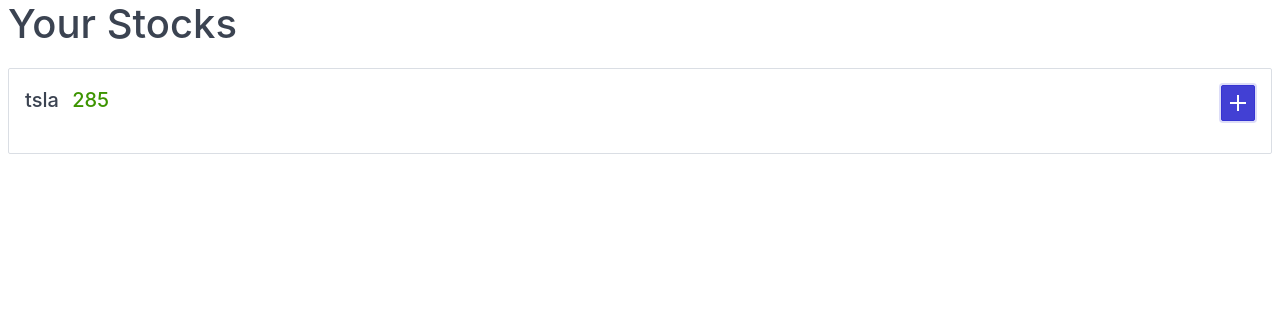
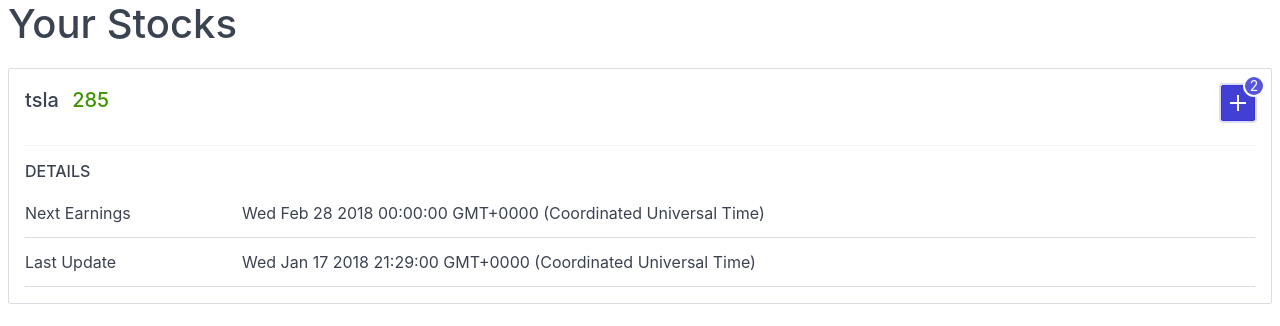
Before and after one commit to angular-empowerment-club/folge-2, an Angular app: page / in a window 1280 px wide. Both pictures are taken after a click on the button 1238 px from the left and 103 px from the top of the page. Shown: the top 326 px of the page. Built offline with nearby package versions, Linux system fonts and the light colour scheme.

Commit message:
stock-details: introduce component

```diff
--- a/src/app/app.component.ts
+++ b/src/app/app.component.ts
@@ -11,8 +11,8 @@
     compony: 'Tesla Inc',
     last: 285,
     details: {
-      updatedOn: new Date(2018, 0, 17, 21, 29),
-      earnings: new Date(2018, 1, 28)
+      lastUpdateOn: new Date(2018, 0, 17, 21, 29),
+      nextEarnings: new Date(2018, 1, 28)
     }
   };
 }
--- a/src/app/app.module.ts
+++ b/src/app/app.module.ts
@@ -5,13 +5,15 @@
 import { AppComponent } from './app.component';
 import { SecretBoxComponent } from './secret-box/secret-box.component';
 import { StockCardComponent } from './stock-card/stock-card.component';
+import { StockDetailsComponent } from './stock-details/stock-details.component';
 
 
 @NgModule({
   declarations: [
     AppComponent,
     SecretBoxComponent,
-    StockCardComponent
+    StockCardComponent,
+    StockDetailsComponent
   ],
   imports: [
     BrowserModule
--- a/src/app/stock-card/stock-card.component.html
+++ b/src/app/stock-card/stock-card.component.html
@@ -1,10 +1,25 @@
 <div class="card">
   <div class="card-header">
-    <button class="btn btn-primary float-right"><i class="icon icon-plus"></i></button>
-    <div class="card-title h5">{{ stockQuote.symbol }} <span class="card-title-addition">{{ stockQuote.last }}</span></div>
-    <div class="card-subtitle text-gray">{{ stockQuote.company }}</div>
+    <button
+      class="btn btn-primary badge float-right"
+      [attr.data-badge]="availableDetails"
+      (click)="toggleDetailsViewVisibility()">
+      <i class="icon icon-plus"></i>
+    </button>
+    <div class="card-title h5">
+      {{ stockQuote.symbol }}
+      <span class="card-title-addition">
+        {{ stockQuote.last }}
+      </span>
+    </div>
+    <div class="card-subtitle text-gray">
+      {{ stockQuote.company }}
+    </div>
   </div>
   <div class="card-body">
-
+    <aec-stock-details
+      [hidden]="isDetailsViewHidden"
+      [stockQuoteDetails]="stockQuote.details">
+    </aec-stock-details>
   </div>
 </div>
--- a/src/app/stock-card/stock-card.component.ts
+++ b/src/app/stock-card/stock-card.component.ts
@@ -6,5 +6,15 @@
   styleUrls: ['./stock-card.component.css']
 })
 export class StockCardComponent {
+  isDetailsViewHidden = true;
+
+  get availableDetails() {
+    return Object.keys(this.stockQuote.details).length;
+  }
+
   @Input() stockQuote;
+
+  toggleDetailsViewVisibility() {
+    this.isDetailsViewHidden = !this.isDetailsViewHidden;
+  }
 }
--- /dev/null
+++ b/src/app/stock-details/stock-details.component.css
@@ -0,0 +1,7 @@
+h6 {
+  padding-top: 8px;
+}
+
+table td {
+  padding-left: 0;
+}
--- /dev/null
+++ b/src/app/stock-details/stock-details.component.html
@@ -0,0 +1,12 @@
+<div class="divider"></div>
+<h6>DETAILS</h6>
+<table class="table">
+  <tr>
+    <td>Next Earnings</td>
+    <td>{{ stockQuoteDetails.nextEarnings }}</td>
+  </tr>
+  <tr>
+    <td>Last Update</td>
+    <td>{{ stockQuoteDetails.lastUpdateOn }}</td>
+  </tr>
+</table>
```
Also changed, not shown: src/app/stock-details/stock-details.component.ts (added, +10 -0 lines).
